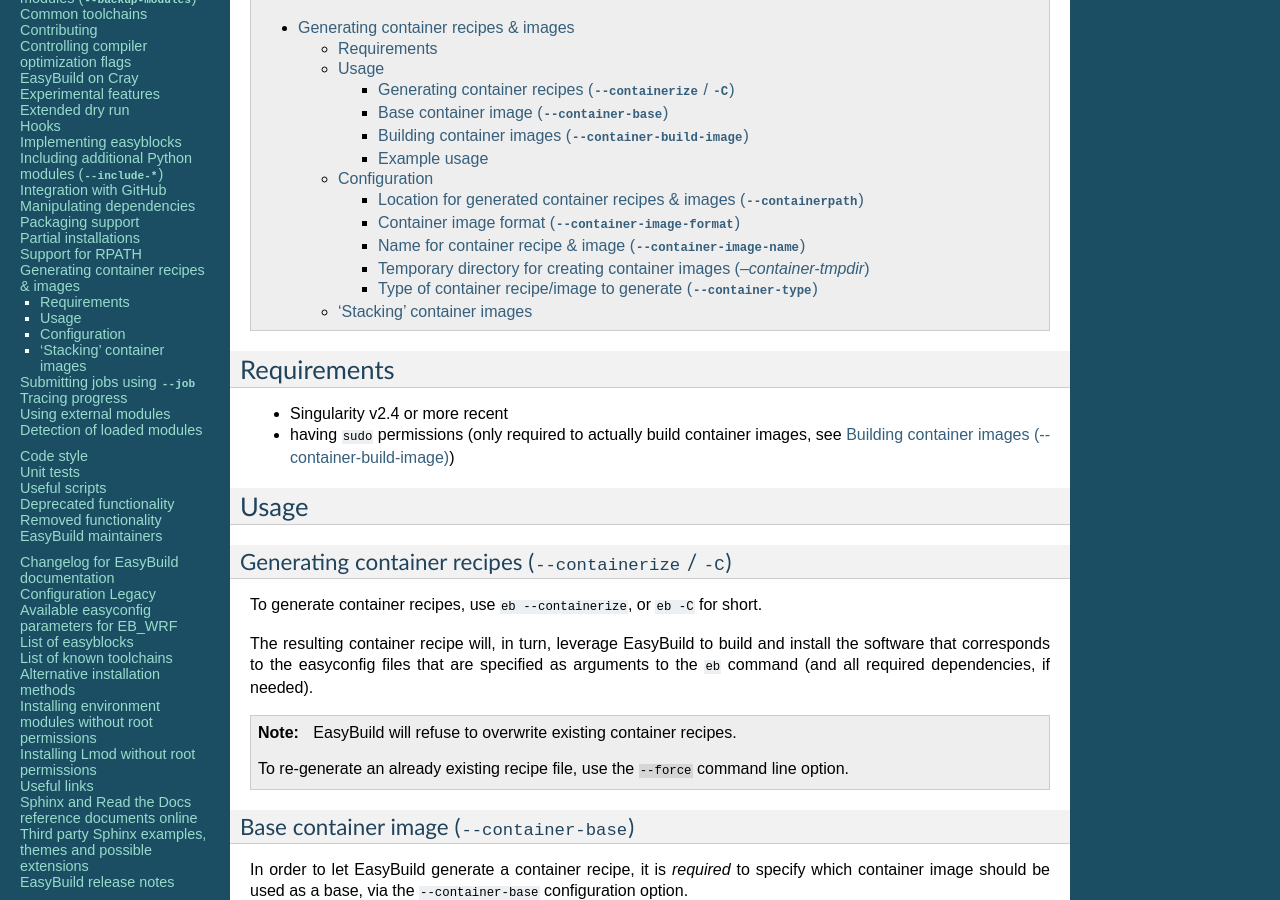
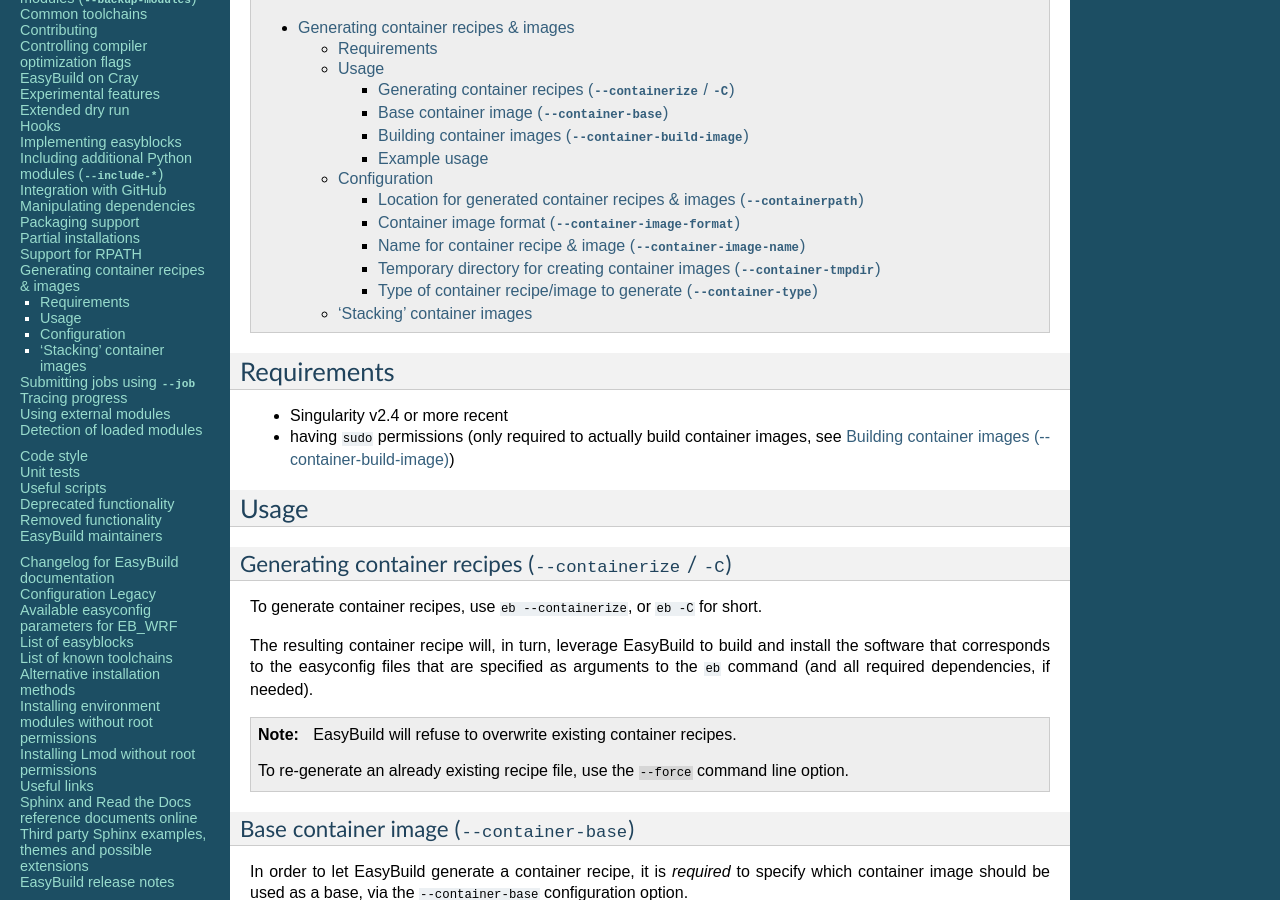
Before and after one commit to easybuilders/easybuild, a Sphinx documentation site: the page built from docs/Containers.rst, in a window 1280 px wide and 900 px high, scrolled down 381 px. Built offline with Sphinx 7.4.7, drawn with Linux system fonts in a browser that asks for light colours; pages that are not in the unit, such as notebooks, are missing from menus; some of the changed text lies outside the part shown.

Commit message:
fix formatting issue

```diff
--- a/docs/Containers.rst
+++ b/docs/Containers.rst
@@ -372,8 +372,8 @@
 
 .. _containers_tmpdir:
 
-Temporary directory for creating container images (`--container-tmpdir`)
-~~~~~~~~~~~~~~~~~~~~~~~~~~~~~~~~~~~~~~~~~~~~~~~~~~~~~~~~~~~~~~~~~~~~~~~~
+Temporary directory for creating container images (``--container-tmpdir``)
+~~~~~~~~~~~~~~~~~~~~~~~~~~~~~~~~~~~~~~~~~~~~~~~~~~~~~~~~~~~~~~~~~~~~~~~~~~
 
 The container software that EasyBuild leverages to build container images may be using
 a temporary directory in a location that doesn't have sufficient free space.
```
